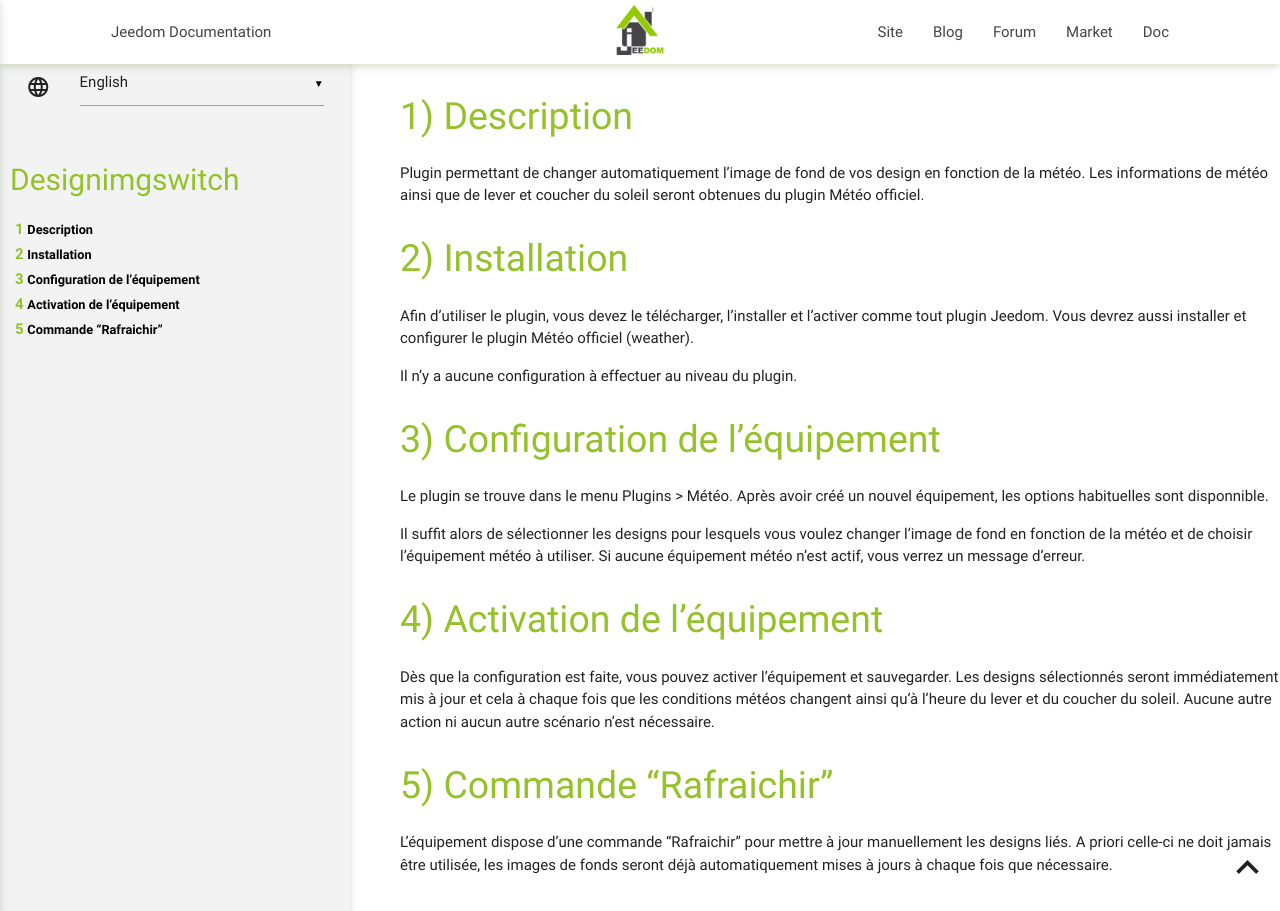
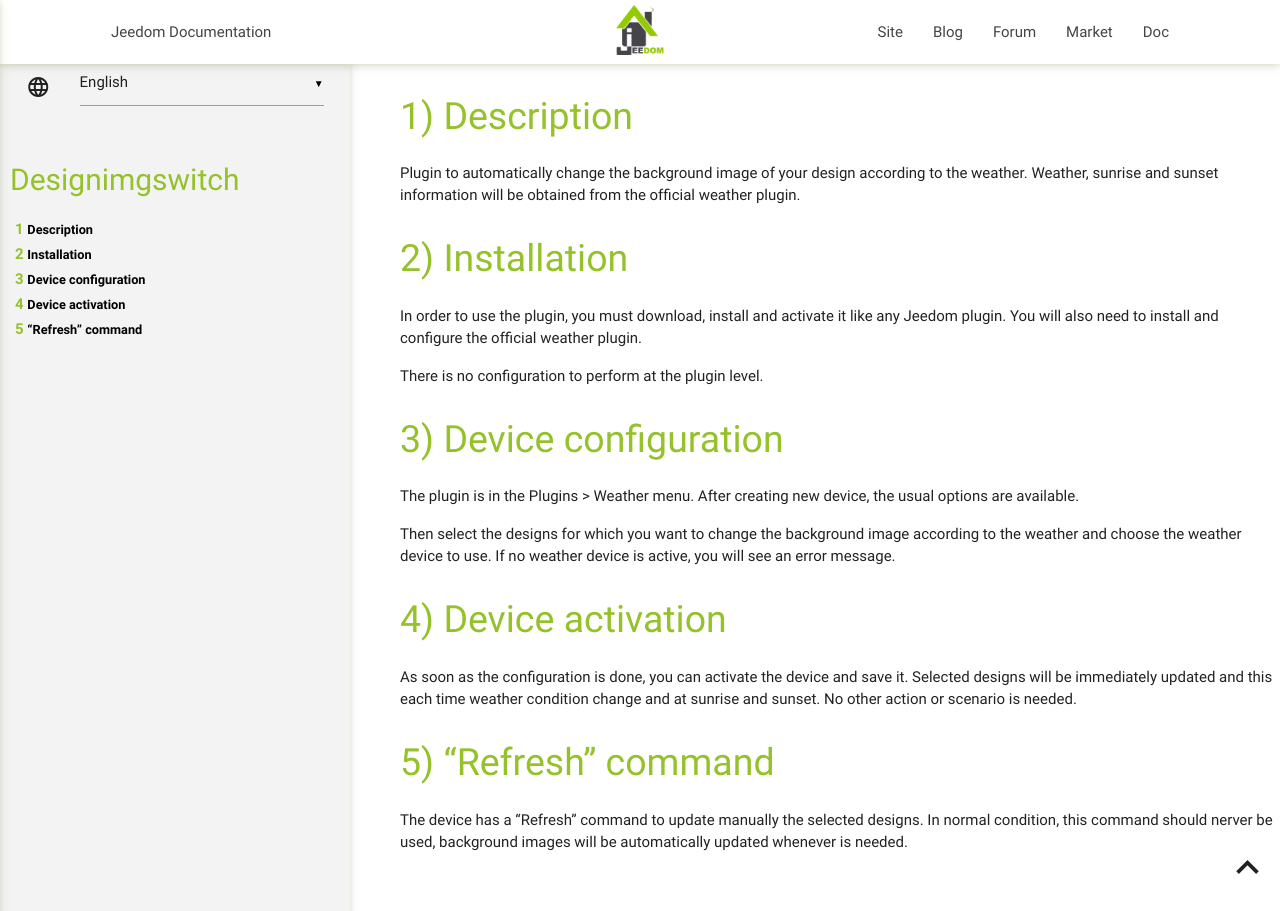
Before and after one commit to hugoKs3/jeedom-designImgSwitch, a Jekyll site: the page built from docs/en_US/index.md, in a window 1280 px wide. Built offline with Jekyll 4.4.1, drawn with Linux system fonts in a browser that asks for light colours.

Commit message:
[ROBOT] Action all

```diff
--- a/docs/en_US/index.md
+++ b/docs/en_US/index.md
@@ -1,36 +1,36 @@
 ---
 layout: default
 title: Index
-lang: fr_FR
+lang: en_US
 ---
 
 # Description
 
-Plugin permettant de changer automatiquement l'image de fond de vos design en fonction de la météo.
-Les informations de météo ainsi que de lever et coucher du soleil seront obtenues du plugin Météo officiel.
+Plugin to automatically change the background image of your design according to the weather.
+Weather, sunrise and sunset information will be obtained from the official weather plugin.
 
 # Installation
 
-Afin d’utiliser le plugin, vous devez le télécharger, l’installer et l’activer comme tout plugin Jeedom.
-Vous devrez aussi installer et configurer le plugin Météo officiel (weather).
+In order to use the plugin, you must download, install and activate it like any Jeedom plugin.
+You will also need to install and configure the official weather plugin.
 
-Il n'y a aucune configuration à effectuer au niveau du plugin.
+There is no configuration to perform at the plugin level.
 
-# Configuration de l'équipement
+# Device configuration
 
-Le plugin se trouve dans le menu Plugins > Météo.
-Après avoir créé un nouvel équipement, les options habituelles sont disponnible.
+The plugin is in the Plugins > Weather menu.
+After creating new device, the usual options are available.
 
-Il suffit alors de sélectionner les designs pour lesquels vous voulez changer l'image de fond en fonction de la météo et de choisir l'équipement météo à utiliser.
-Si aucune équipement météo n'est actif, vous verrez un message d'erreur.
+Then select the designs for which you want to change the background image according to the weather and choose the weather device to use.
+If no weather device is active, you will see an error message.
 
-# Activation de l'équipement
+# Device activation
 
-Dès que la configuration est faite, vous pouvez activer l'équipement et sauvegarder.
-Les designs sélectionnés seront immédiatement mis à jour et cela à chaque fois que les conditions météos changent ainsi qu'à l'heure du lever et du coucher du soleil.
-Aucune autre action ni aucun autre scénario n'est nécessaire.
+As soon as the configuration is done, you can activate the device and save it.
+Selected designs will be immediately updated and this each time weather condition change and at sunrise and sunset.
+No other action or scenario is needed.
 
-# Commande "Rafraichir"
+# "Refresh" command
 
-L'équipement dispose d'une commande "Rafraichir" pour mettre à jour manuellement les designs liés.
-A priori celle-ci ne doit jamais être utilisée, les images de fonds seront déjà automatiquement mises à jours à chaque fois que nécessaire.
+The device has a "Refresh" command to update manually the selected designs.
+In normal condition, this command should nerver be used, background images will be automatically updated whenever is needed.
```
